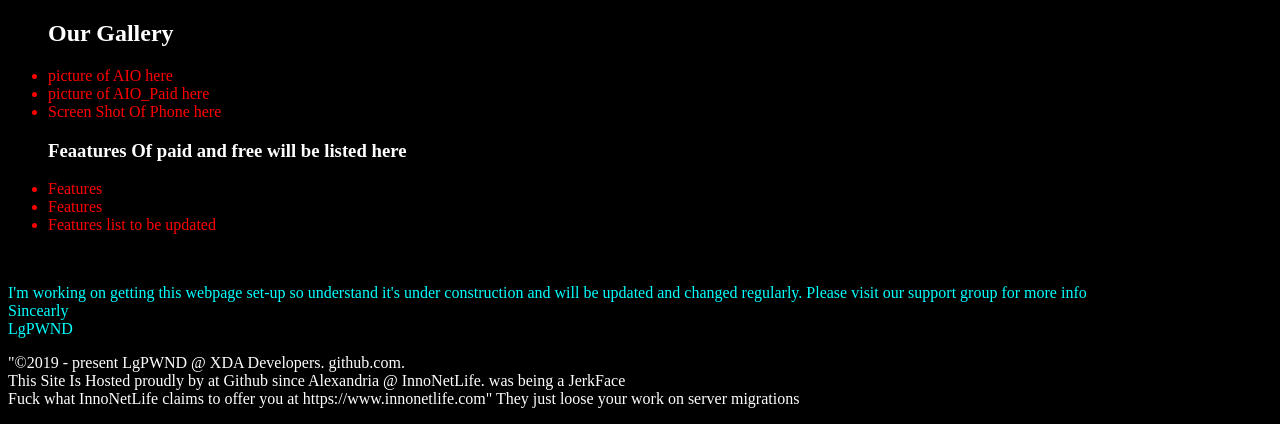
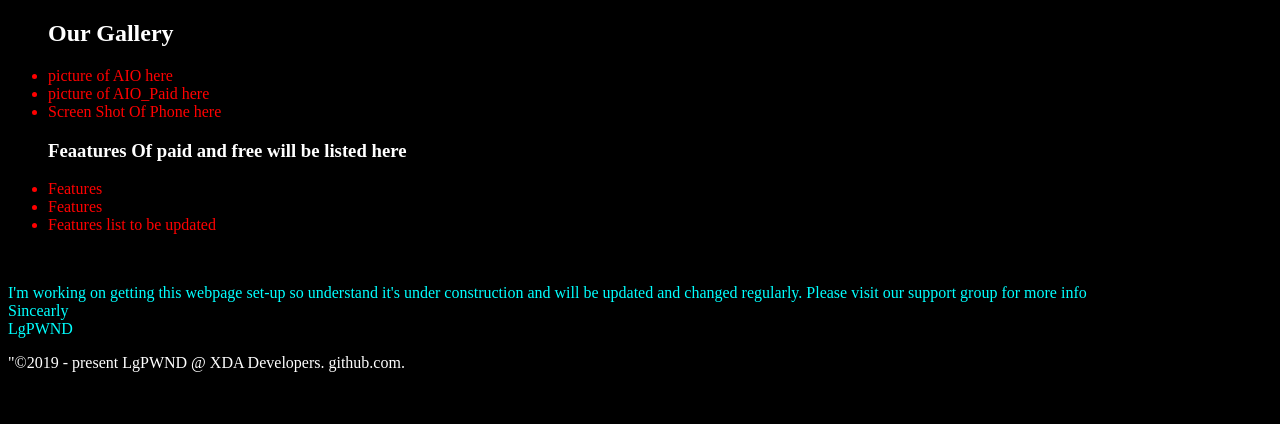
Before and after one commit to LgPWNd/LgPWNd.github.io, a plain HTML site: page index.html in a window 1280 px wide. Shown: the part 838-1262 px from the top of the page. Drawn offline with Linux system fonts and the light colour scheme.

Commit message:
Update index.html
..

```diff
--- a/index.html
+++ b/index.html
@@ -55,6 +55,7 @@
     </body>
 
 	<footer>
-	<p style="color:white;"> "©2019 - present LgPWND @ XDA Developers. github.com.  <br> This Site Is Hosted proudly by at Github since Alexandria @ InnoNetLife. was being a JerkFace <br>Fuck what InnoNetLife claims to offer you at https://www.innonetlife.com" They just loose your work on server migrations</p>
+	<p style="color:white;"> "©2019 - present LgPWND @ XDA Developers. github.com.  <br>  <br>
+	</p>
 	</footer>
 </html>
```
